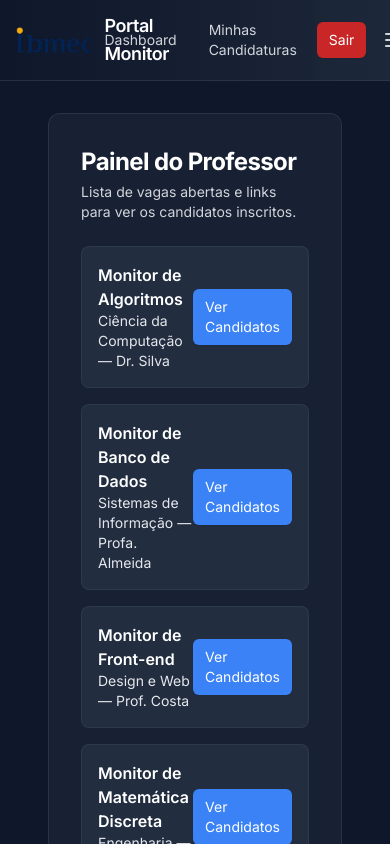
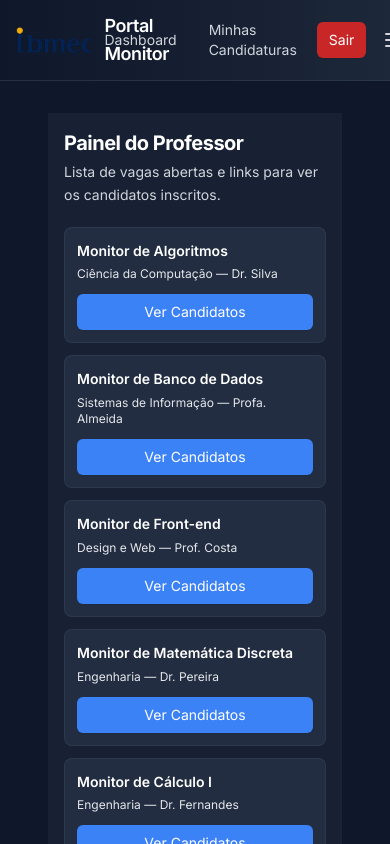
Before and after one commit to Projetos-de-Extensao/PFE_25.2_8002_III, a React (Vite) app in the folder portal-monitor/: page /professor in a window 390 px wide. Shown: the top 844 px of the page. Built offline with nearby package versions, Linux system fonts and the light colour scheme; the HTML template or start-up script is replaced by a standard one.

Commit message:
mobile professor

```diff
--- a/portal-monitor/src/pages/ProfessorDashboard.jsx
+++ b/portal-monitor/src/pages/ProfessorDashboard.jsx
@@ -6,20 +6,20 @@ import PageContainer from '../components/PageContainer'
 export default function ProfessorDashboard(){
   return (
     <PageContainer>
-      <div className="w-full max-w-5xl mx-auto">
-        <div className="rounded-xl border border-slate-700/60 bg-slate-800/60 p-8 shadow-sm">
-          <h1 className="text-2xl font-bold text-white mb-1 tracking-tight">Painel do Professor</h1>
-          <p className="text-sm text-gray-300 mb-6">Lista de vagas abertas e links para ver os candidatos inscritos.</p>
+      <div className="w-full max-w-none md:max-w-5xl mx-auto">
+        <div className="rounded-none md:rounded-xl border-0 md:border border-slate-700/60 bg-slate-800/60 p-4 sm:p-6 md:p-8 shadow-sm">
+          <h1 className="text-xl sm:text-2xl font-bold text-white mb-1 sm:mb-2 tracking-tight">Painel do Professor</h1>
+          <p className="text-sm text-gray-300 mb-5 sm:mb-6 leading-relaxed">Lista de vagas abertas e links para ver os candidatos inscritos.</p>
 
-          <div className="space-y-4">
+          <div className="space-y-3 sm:space-y-4">
             {mockVagas.map(vaga => (
-              <div key={vaga.id} className="rounded-lg border border-slate-700/60 bg-slate-700/40 p-4 flex items-center justify-between">
-                <div>
-                  <div className="text-white font-semibold">{vaga.titulo}</div>
-                  <div className="text-sm text-gray-200">{vaga.curso} — {vaga.professor}</div>
+              <div key={vaga.id} className="rounded-lg border border-slate-700/60 bg-slate-700/40 p-3 sm:p-4 flex flex-col sm:flex-row items-start sm:items-center justify-between gap-3">
+                <div className="flex-1">
+                  <div className="text-white font-semibold text-sm sm:text-base leading-relaxed">{vaga.titulo}</div>
+                  <div className="text-xs sm:text-sm text-gray-200 mt-1">{vaga.curso} — {vaga.professor}</div>
                 </div>
-                <div className="flex items-center gap-3">
-                  <Link to={`/professor/vaga/${vaga.id}/applicants`} className="bg-blue-500 hover:bg-blue-400 text-white px-3 py-2 rounded-md text-sm shadow-sm">Ver Candidatos</Link>
+                <div className="flex items-center gap-3 w-full sm:w-auto">
+                  <Link to={`/professor/vaga/${vaga.id}/applicants`} className="bg-blue-500 hover:bg-blue-400 text-white px-3 sm:px-4 py-2 rounded-md text-sm shadow-sm w-full sm:w-auto text-center">Ver Candidatos</Link>
                 </div>
               </div>
             ))}
```
